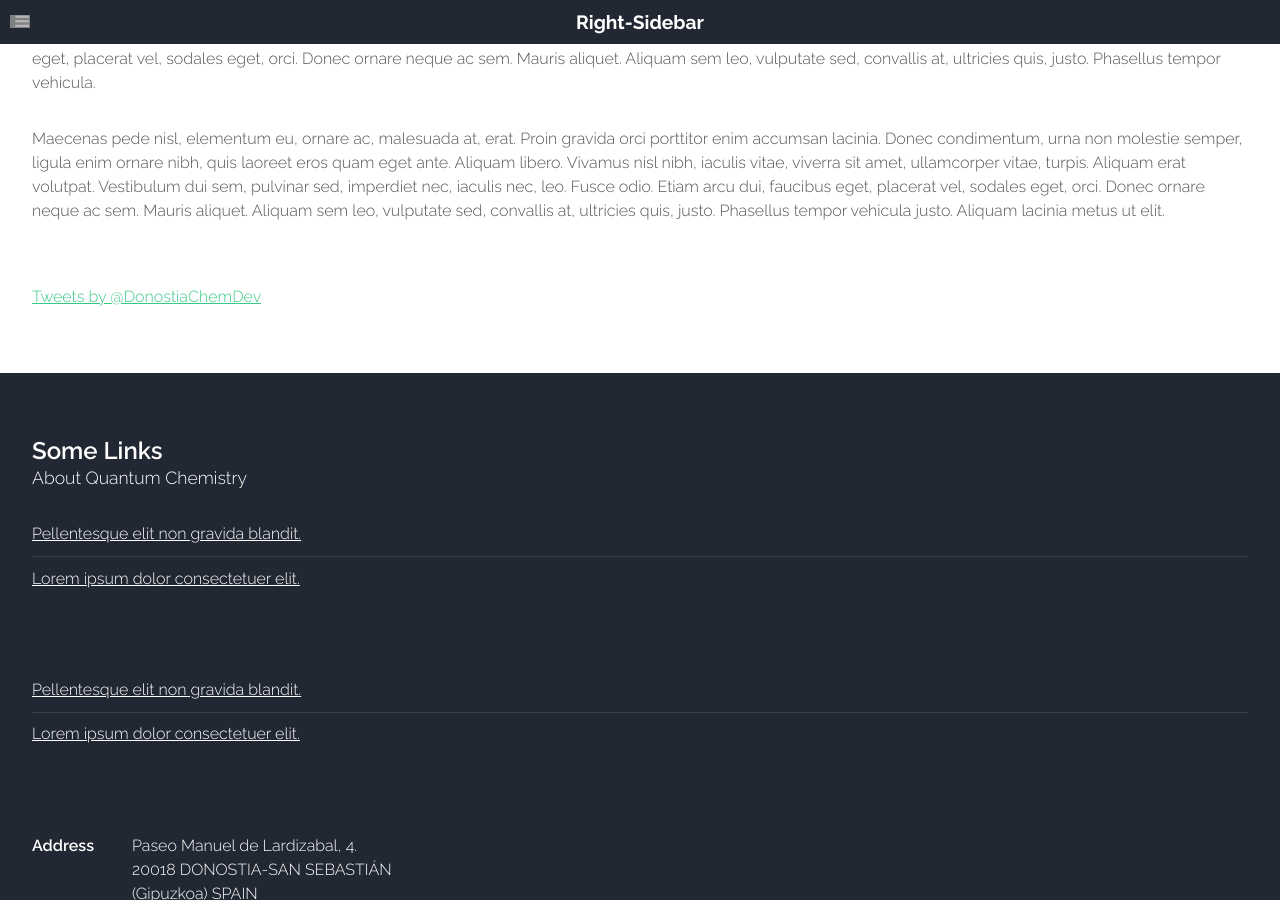
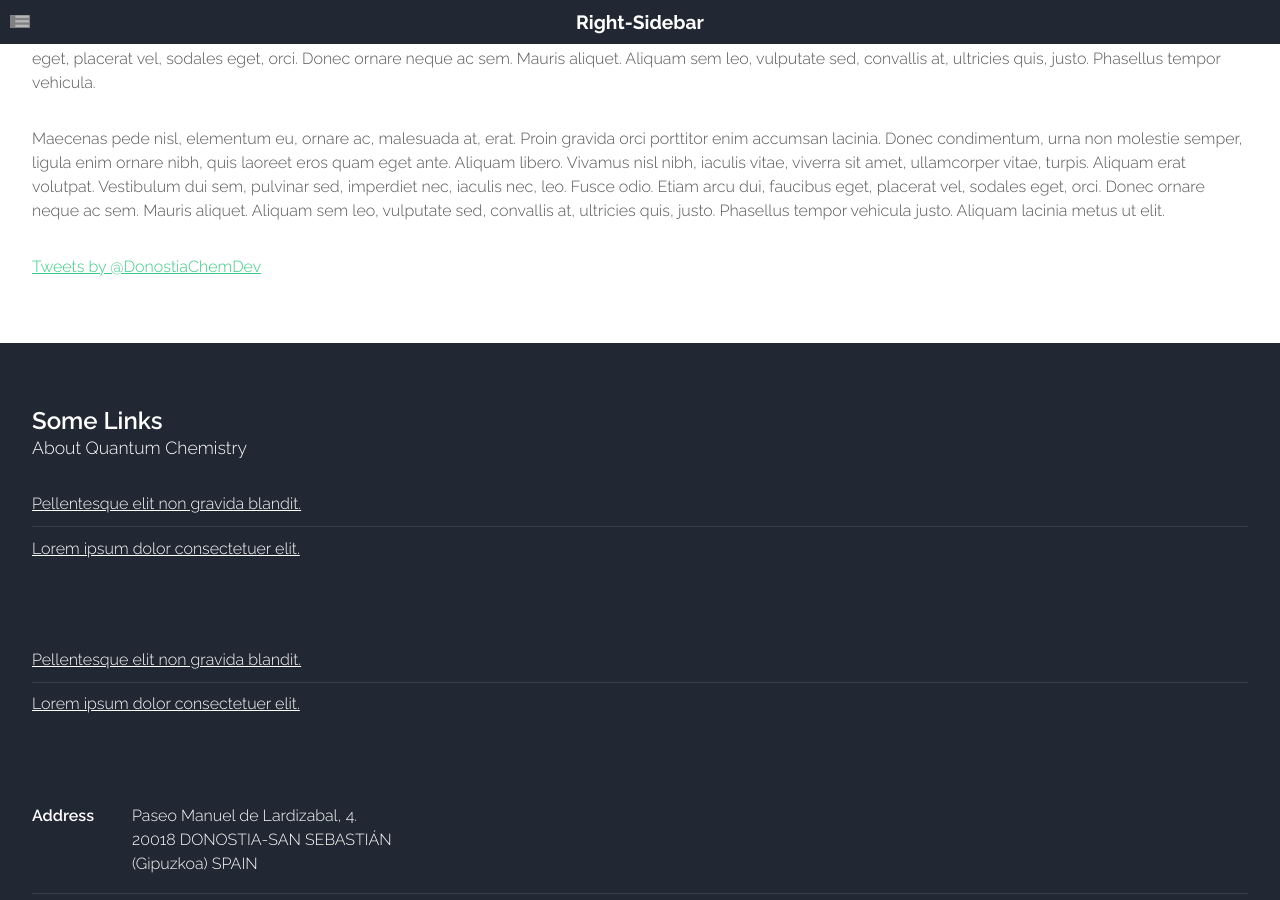
Before and after one commit to old-jekyll-templates/Horizons-Jekyll-Theme, a Jekyll site: the page built from news.html, in a window 1280 px wide and 900 px high, scrolled down 521 px. Built offline with Jekyll 4.4.1, drawn with Linux system fonts in a browser that asks for light colours; grey boxes are pictures that could not be loaded.

Commit message:
Update sidebar.html

```diff
--- a/_includes/sidebar.html
+++ b/_includes/sidebar.html
@@ -1,12 +1,13 @@
 <!-- Sidebar -->
-	<div id="sidebar" class="4u sidebar">
-		<a class="twitter-timeline"
+
+        <a class="twitter-timeline"
                           href="https://twitter.com/DonostiaChemDev"
                           data-width="300"
                           data-height="300">
                           Tweets by @DonostiaChemDev
 		           </a>
-		<!-- {% for post in site.posts offset: 0 limit: 2 %}
+	<!-- <div id="sidebar" class="4u sidebar">
+		{% for post in site.posts offset: 0 limit: 2 %}
 		<section>
 
 		        <header class="major">
@@ -14,5 +15,5 @@
 			</header>
 			{{ post.excerpt }}
 		</section>
-		 {% endfor %} -->
-	</div>
+		 {% endfor %}
+	</div>   -->
```
